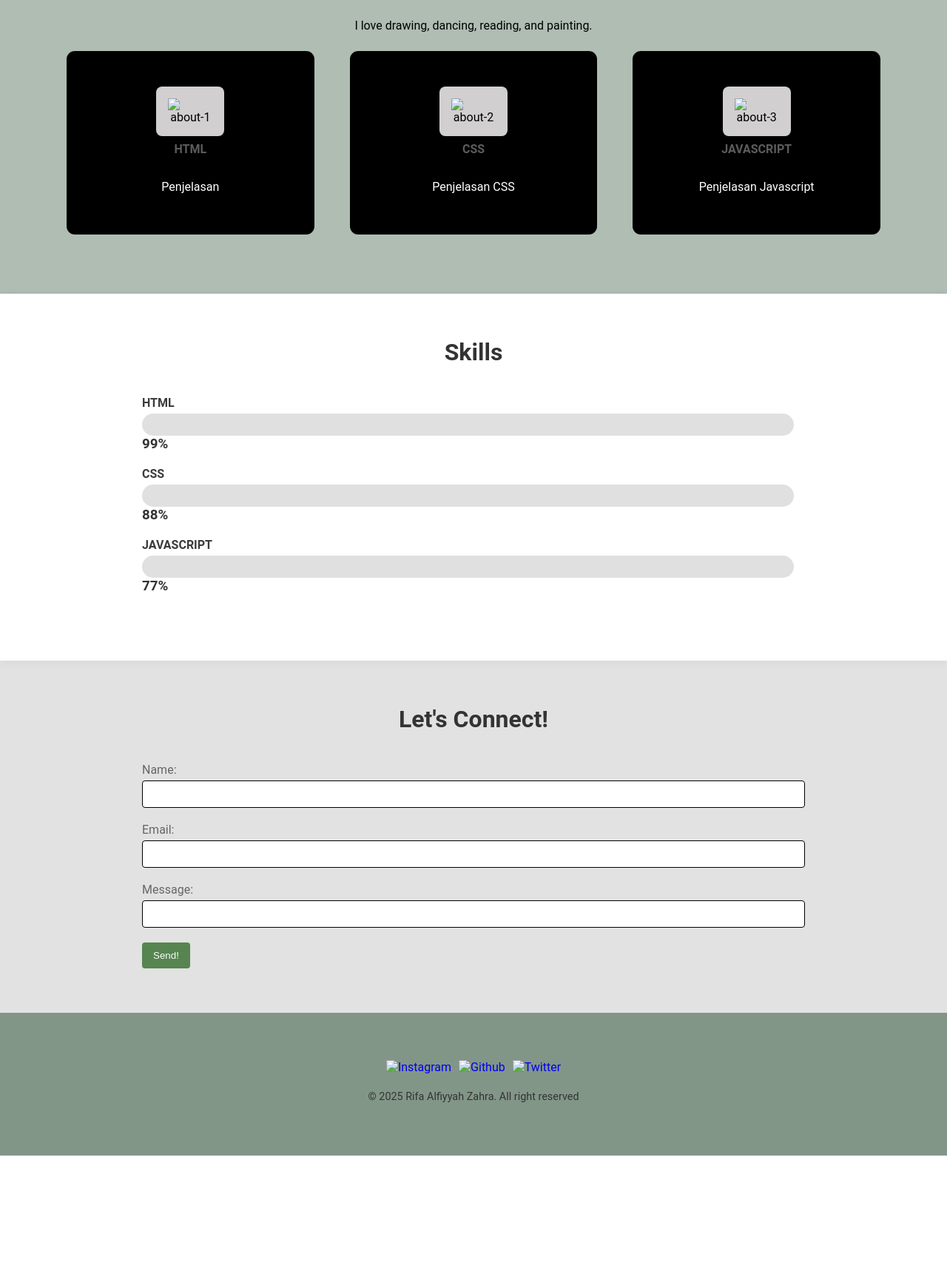
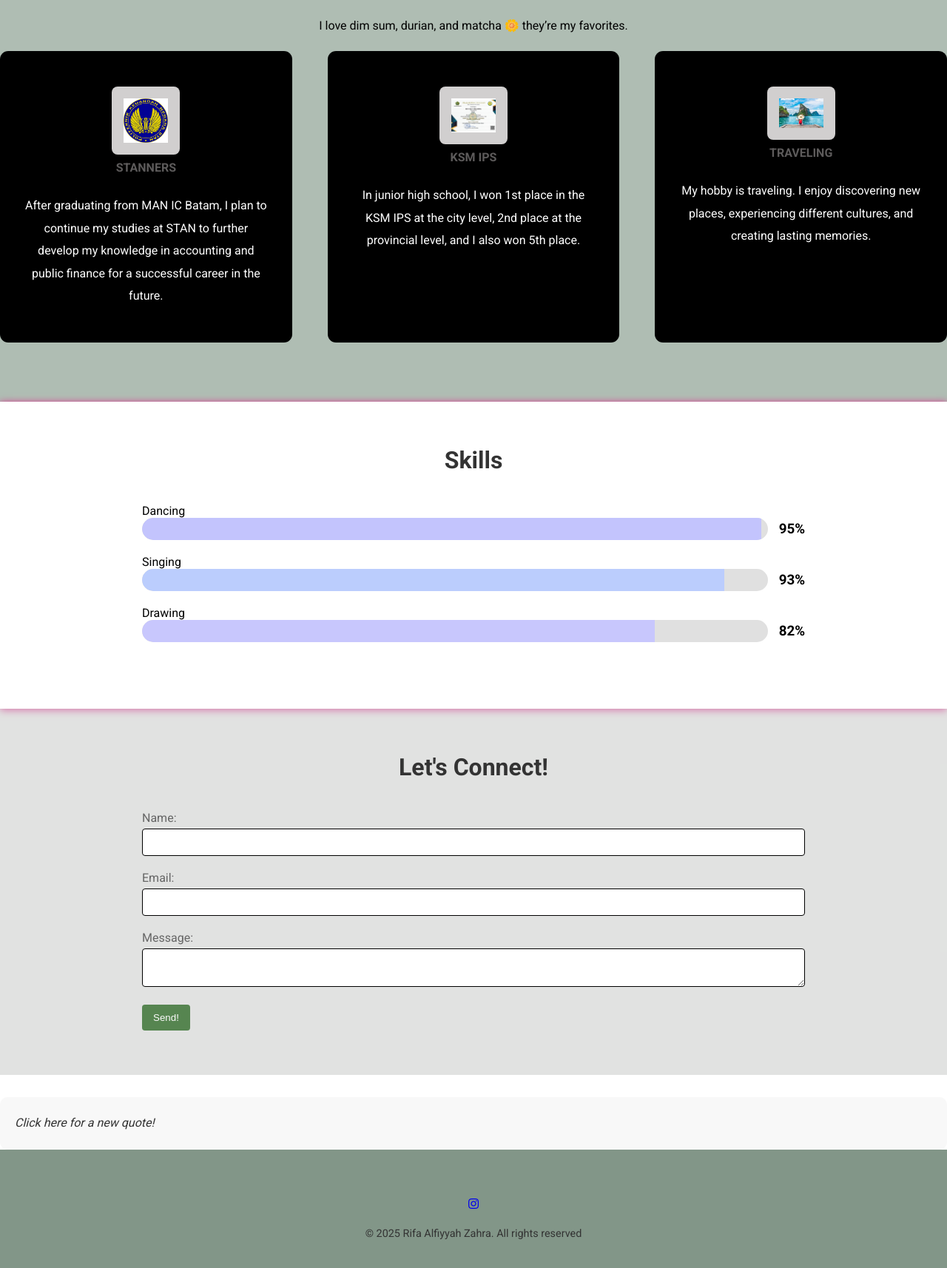
Before and after one commit to zzararyfa/MAN-IC, a plain HTML site: page PORTOFOLIO/index.html in a window 1280 px wide. Shown: the part 1000-2714 px from the top of the page at 74% size. Before the commit the page ends 2562 px from the top, so only its background shows below. Drawn offline with Linux system fonts and the light colour scheme.

Commit message:
[FEAT] first commmit

```diff
--- a/PORTOFOLIO/index.html
+++ b/PORTOFOLIO/index.html
@@ -6,6 +6,10 @@
     <title>Web Portofolio - Rifa Alfiyyah Zahra</title>
     <link rel="shortcut icon" href="https://id.wikipedia.org/wiki/Berkas:Logo_MAN_Insan_Cendekia.png" type="image/png">
     <link rel="stylesheet" href="style.css">
+    <!-- Add Google Fonts -->
+    <link href="https://fonts.googleapis.com/css2?family=Roboto:wght@400;700&family=Montserrat:wght@400;600&display=swap" rel="stylesheet">
+    <!-- Add Font Awesome -->
+    <link rel="stylesheet" href="https://cdnjs.cloudflare.com/ajax/libs/font-awesome/5.15.4/css/all.min.css" />
 </head>
 
 <body>
@@ -30,16 +34,16 @@
     <!-- Section Home -->
     <section id="home">
         <div class="home-left">
-            <h3 class="pre-title">Hello Everyone! My name is</h3>
+            <h3 class="pre-title">HI ALL! I AM</h3>
             <h1 class="home-name">RIFA ALFIYYAH ZAHRA</h1>
-            <p>I am a student at MAN IC Batam</p>
+            <p>I’m a student from MAN IC Batam.</p>
             <br>
-            <a href="#sosmed">
+            <a href="https://www.instagram.com/zaahhrraaaa_/?utm_source=ig_web_button_share_sheet">
                 <button class="btn">Click Me!</button>
             </a>
         </div>
         <div class="home-right">
-            <img src="assets/Zara.png" alt="profile-picture">
+            <img src="assets/Zara.png" alt="profile-picture" class="profile-img">
         </div>
     </section>
 
@@ -47,91 +51,87 @@
     <section id="about">
         <div class="main-container">
             <h2 class="section-title-about">About Me</h2>
-            <p style="text-align: center">I love drawing, dancing, reading, and painting.</p>
-        </p>
+            <p style="text-align: center">I love dim sum, durian, and matcha 🌼 they’re my favorites.</p>
+        </div>
         <br>
         <div class="grid-3">
             <!-- About 1 -->
             <div class="about">
                 <div class="about-icon">
-                    <img src="#logoHtml" alt="about-1">
+                    <img src="assets/stan.png" alt="image/png">
                 </div>
-                <h4>HTML</h4>
+                <h4>STANNERS</h4>
                 <br>
-                <p>Penjelasan
-
-                </p>
+                <p>After graduating from MAN IC Batam, I plan to continue my studies at STAN to further develop my knowledge in accounting and public finance for a successful career in the future.</p>
             </div>
 
             <div class="about">
                 <div class="about-icon">
-                    <img src="#logoCSS" alt="about-2">
+                    <img src="assets/ksm ips.jpg" alt="image/png">
                 </div>
-                <h4>CSS</h4>
+                <h4>KSM IPS</h4>
                 <br>
-                <p>Penjelasan
-                    CSS
-                </p>
+                <p>In junior high school, I won 1st place in the KSM IPS at the city level, 2nd place at the provincial level, and I also won 5th place.</p>
             </div>
 
             <div class="about">
                 <div class="about-icon">
-                    <img src="#logoJS" alt="about-3">
+                    <img src="assets/traveling.webp" alt="image/png">
                 </div>
-                <h4>JAVASCRIPT</h4>
+                <h4>TRAVELING</h4>
                 <br>
-                <p>Penjelasan
-                    Javascript
-                </p>
-            </div>
+                <p>My hobby is traveling. I enjoy discovering new places, experiencing different cultures, and creating lasting memories.</p>
             </div>
         </div>
     </section>
-<!-- End of About-->
+    <!-- End of About -->
 
-<!-- Skills -->
-
+    <!-- Skills Section -->
     <section class="skills" id="skills">
         <div class="section-heading text-center">
             <h2>Skills</h2>
         </div>
         <div class="skill-content">
-        <div class="skill-container">
-            </div><div class="row">
+            <div class="container">
+                <div class="row">
                     <div class="col-md-6">
                         <div class="single-skill-content">
                             <div class="barWrapper">
-                            <span class="progressText">HTML</span>
+                                <span class="prograssText">Dancing</span>
                                 <div class="single-progress-txt">
                                     <div class="progress">
-                                    </div class="progress-bar html">
+                                        <div class="progress-bar sleep"></div>
                                     </div>
-                            <h3>99%</h3>
+                                    <h3>95%</h3>
+                                </div>
                             </div>
                             <div class="barWrapper">
-                            <span class="progressText">CSS</span>
+                                <span class="prograssText">Singing</span>
                                 <div class="single-progress-txt">
                                     <div class="progress">
-                                    </div class="progress-bar html">
+                                        <div class="progress-bar eat"></div>
                                     </div>
-                            <h3>88%</h3>
+                                    <h3>93%</h3>
+                                </div>
                             </div>
                             <div class="barWrapper">
-                            <span class="progressText">JAVASCRIPT</span>
+                                <span class="prograssText">Drawing</span>
                                 <div class="single-progress-txt">
                                     <div class="progress">
-                                    </div class="progress-bar html">
+                                        <div class="progress-bar playing"></div>
                                     </div>
-                            <h3>77%</h3>
+                                    <h3>82%</h3>
+                                </div>
+                            </div>
                         </div>
                     </div>
                 </div>
             </div>
         </div>
     </section>
-<!-- End of Skills-->
+    <!-- End of Skills -->
 
-<!--Contect-->
+    <!-- Contact Section -->
     <section class="contact" id="contact">
         <div class="section-heading text-center">
             <h2>Let's Connect!</h2>
@@ -139,40 +139,74 @@
         <div class="container">
             <form id="contactForm">
                 <div class="form-group">
-                <label for="name"> Name:</label>
+                    <label for="name">Name:</label>
                     <input type="text" id="name" name="name" required>
                 </div>
                 <div class="form-group">
-                <label for="email"> Email:</label>
-                <input type="text" id="email" name="email" required>
+                    <label for="email">Email:</label>
+                    <input type="email" id="email" name="email" required>
                 </div>
                 <div class="form-group">
-                <label for="message"> Message:</label>
-                <input type="text" id="message" name="message" required></textarea>
+                    <label for="message">Message:</label>
+                    <textarea id="message" name="message" required></textarea>
                 </div>
                 <button type="submit">Send!</button>
             </form>
         </div>
     </section>
-<!-- End Of Contact-->
+    <!-- Add a quote section with an onclick event -->
+    <div class="quote-section text-center">
+        <p id="quote" onclick="changeQuote()">Click here for a new quote!</p>
+    </div>
+</section>
 
+<script>
+    // Array of quotes
+    const quotes = [
+        "The journey of a thousand miles begins with a single step. – Lao Tzu",
+        "Success is not final, failure is not fatal: It is the courage to continue that counts. – Winston Churchill",
+        "Believe you can and you're halfway there. – Theodore Roosevelt",
+        "The future belongs to those who believe in the beauty of their dreams. – Eleanor Roosevelt",
+        "It does not matter how slowly you go as long as you do not stop. – Confucius"
+    ];
+
+    let currentQuote = 0;
+
+    // Function to change quote
+    function changeQuote() {
+        currentQuote++;
+        if (currentQuote >= quotes.length) {
+            currentQuote = 0; // Reset to the first quote
+        }
+        document.getElementById('quote').innerText = quotes[currentQuote];
+    }
+</script>
+    <!-- End Of Contact -->
+
+    <!-- Footer Start -->
     <footer>
         <div class="footer-container">
             <div class="footer-icons">
-            <a href="#sosmed">
-                <img src="logo-instagram" alt="Instagram" height=24 width="24" viewbox="0 0 24 24">
-            </a>
-            <a href="sosmed2">
-                <img src="logo-github" alt="Github" height=24 width="24" viewbox="0 0 24 24">
-            </a>
-            <a href="sosmed3">
-                <img src="logo-twitter" alt="Twitter" height=24 width="24" viewbox="0 0 24 24">
+                <a href="https://www.instagram.com/zaahhrraaaa_/?utm_source=ig_web_button_share_sheet">
+                    <i class="fab fa-instagram"></i>
                 </a>
             </div>
-        <p>&#169; 2025 Rifa Alfiyyah Zahra. All right reserved</p>
+            <p>&#169; 2025 Rifa Alfiyyah Zahra. All rights reserved</p>
         </div>
     </footer>
-<!--End Of Footer-->
+    <!-- End Of Footer -->
+
+    <script>
+        // Smooth Scroll
+        document.querySelectorAll('a[href^="#"]').forEach(anchor => {
+            anchor.addEventListener('click', function (e) {
+                e.preventDefault();
+                document.querySelector(this.getAttribute('href')).scrollIntoView({
+                    behavior: 'smooth'
+                });
+            });
+        });
+    </script>
 
 </body>
 </html>
--- a/PORTOFOLIO/style.css
+++ b/PORTOFOLIO/style.css
@@ -95,7 +95,7 @@ nav ul li a {
     font-size: 3rem;
     font-weight: 700;
     margin: 0.5rem 0 1rem;
-    color: rgb(56, 69, 56);
+    color: rgb(61, 71, 57);
 }
 
 .home-right img {
@@ -224,7 +224,7 @@ section {
 .skills {
     padding: 60px 15%;
     background-color: #ffffff;
-    box-shadow: 0 2px 10px rgba(0, 0, 0, 0.1);
+    box-shadow: 0 2px 10px rgb(232, 12, 133);
 }
 
 .section-heading {
@@ -274,39 +274,22 @@ h2 {
 }
 
 /* Warna untuk masing-masing skill dan sesuai persentase */
-.progress-bar.adobe-illustrator {
-    background-color: #a4bda4;
-    width: 85%;
+.progress-bar.sleep {
+    background-color: #c2c3fff1;
+    width: 99%;
 }
 
-.progress-bar.adobe-after-effects {
-    background-color: #a4bda4;
-    width: 75%;
+.progress-bar.eat {
+    background-color: #bacdfff1;
+    width: 93%;
 }
 
-.progress-bar.videography {
-    background-color: #a4bda4;
-    width: 80%;
+.progress-bar.playing {
+    background-color: #c7c6fff1;
+    width: 82%;
 }
 
-.progress-bar.html {
-    background-color: #a4bda4;
-    width: 80%;
-}
 
-.progress-bar.figma {
-    background-color: #a4bda4;
-    width: 85%;
-}
-
-.progress-bar.communication {
-    background-color: #a4bda4;
-    width: 80%;
-}
-
-.progress-bar.creativity {
-    background-color: #a4bda4;
-    width: 85%;
 }
 
 h3 {
@@ -372,7 +355,21 @@ button {
 button:hover {
     background-color: #909491;
 }
+.quote-section {
+    margin-top: 30px;
+    padding: 20px;
+    background-color: #f8f8f8;
+    border-radius: 10px;
+    font-style: italic;
+    color: #333;
+    font-size: 1.2rem;
+    cursor: pointer;
+    transition: background-color 0.3s;
+}
 
+.quote-section:hover {
+    background-color: #e0e0e0;
+}
 
 /* footer */
 footer {
```
Also changed, not shown: PORTOFOLIO/assets/beach.jpeg (added), PORTOFOLIO/assets/ig.jpeg (added), PORTOFOLIO/assets/ksm ips.jpg (added), PORTOFOLIO/assets/stan.png (added), PORTOFOLIO/assets/traveling.webp (added). Lines whose indentation alone changed are shown as unchanged.
